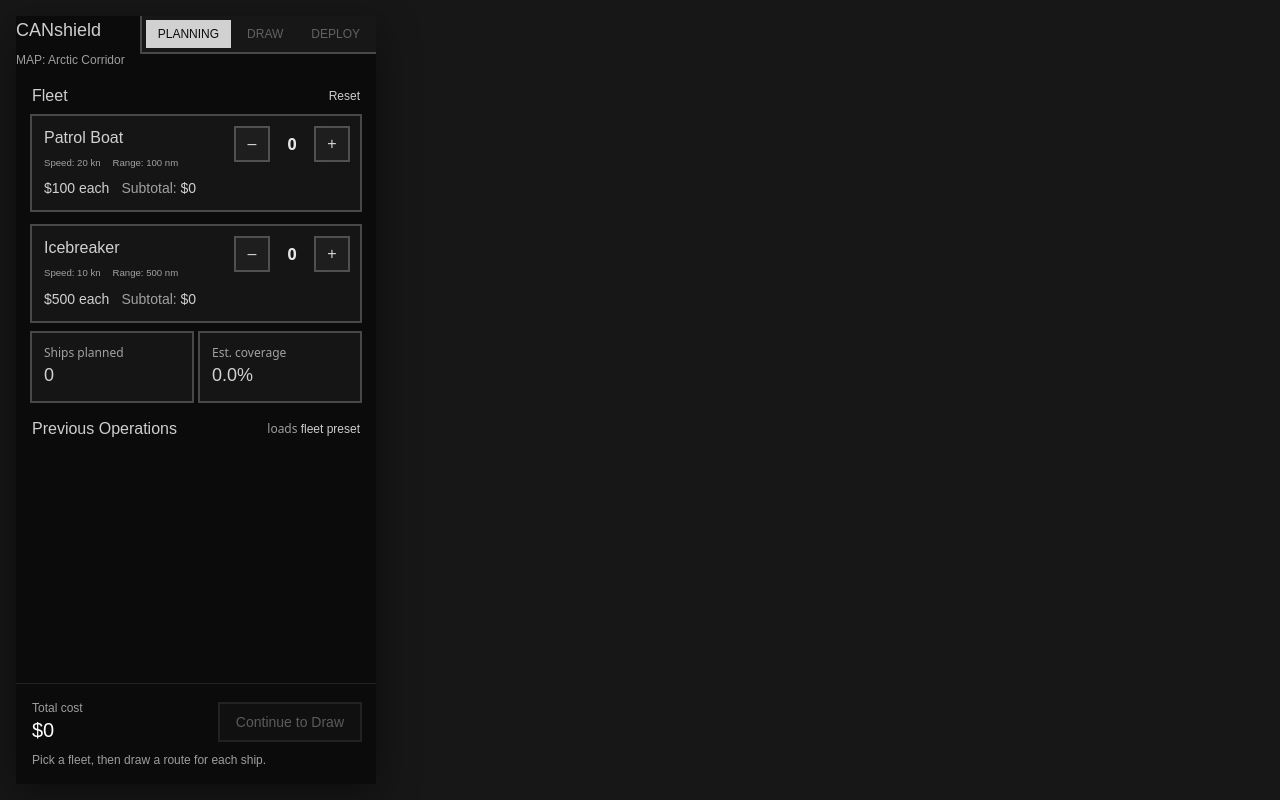
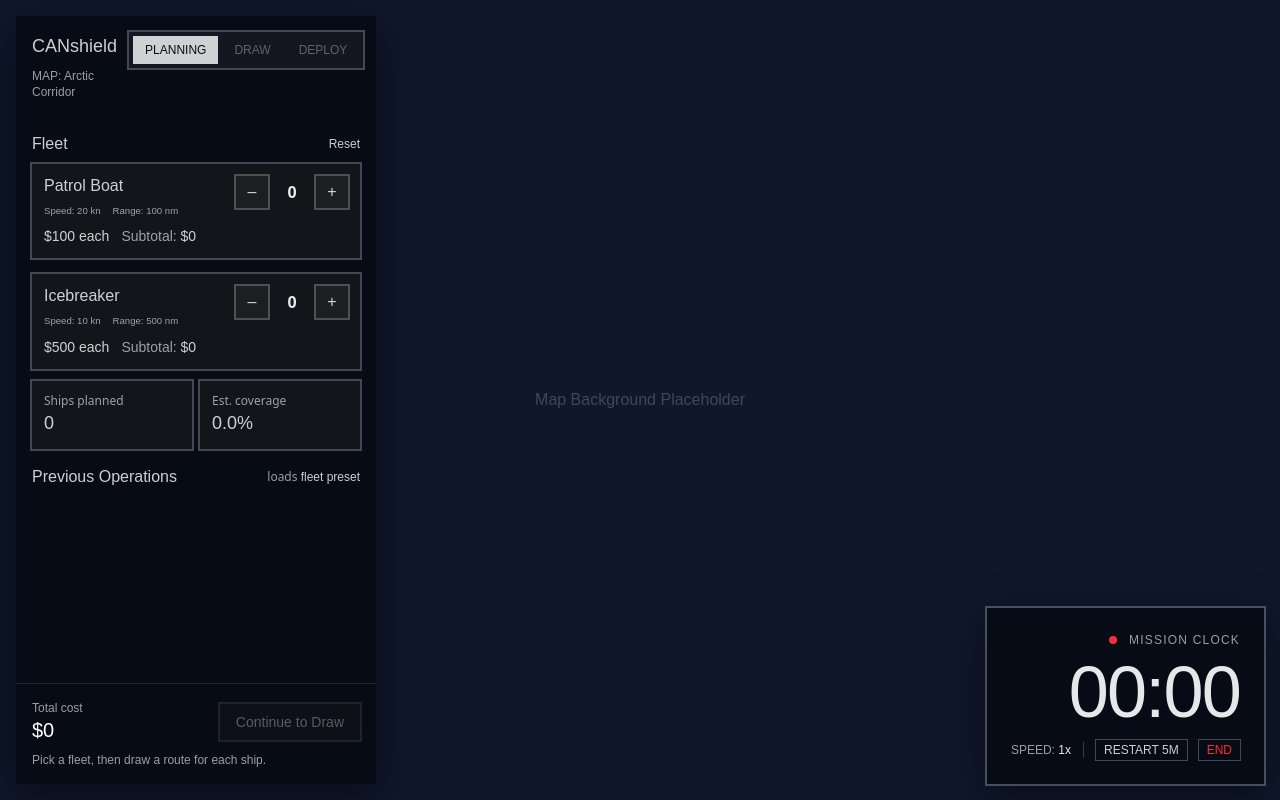
Before and after one commit to Sam-Drake-2007/CANshield, a React (Vite) app: page /sidetest in a window 1280 px wide. Built offline with nearby package versions, Linux system fonts and the light colour scheme; a web font is replaced by a local one.

Commit message:
moved some files around, added timer, everything is formated

```diff
--- a/src/main.jsx
+++ b/src/main.jsx
@@ -9,7 +9,7 @@ import Results from './pages/results/ResultsPage.jsx'
 import Help from './pages/help/HelpPage.jsx'
 import favicon from './assets/images/favicon.png'
 
-import SidebarTest from './sidebartest.jsx'
+import SidebarTest from './pages/map/sidebartest.jsx'
 
 const link = document.querySelector("link[rel~='icon']");
 if (link) {
--- a/src/ArcticSidebar.jsx
+++ b/src/pages/map/ArcticSidebar.jsx
@@ -86,7 +86,6 @@ export function ArcticSidebar({
   };
 
   const applyOperationPreset = (op) => {
-    // This loads a *fleet preset* (route preset later if you want)
     setStage("PLANNING");
     setSelectedPresetId(op.id);
 
@@ -110,7 +109,9 @@ export function ArcticSidebar({
 return (
   <div className="absolute left-4 top-4 bottom-4 z-[1000] w-[360px] max-w-[92vw]">
     <div className="h-full bg-black/50 backdrop-blur-xl shadow-[0_12px_40px_rgba(0,0,0,0.45)] overflow-hidden flex flex-col">
-        <div className="flex items-start justify-between gap-3">
+
+      <div className="flex items-start justify-between gap-3 p-4">
+
         <div>
           <div className="text-white/80 font-arame text-lg leading-wide">CANshield</div>
           <div className="mt-2 text-white/60 font-arame text-xs">
@@ -119,7 +120,8 @@ export function ArcticSidebar({
         </div>
 
         <div className="flex items-center gap-1">
-            <div className="flex items-center gap-1 ring-2 ring-white/25 bg-white/5 p-1">                <button
+          <div className="flex items-center gap-1 ring-2 ring-white/25 bg-white/5 p-1">
+            <button
               type="button"
               onClick={() => setStage("PLANNING")}
                   className={`px-3 py-1.5 text-xs font-arame  transition ${
@@ -169,12 +171,12 @@ export function ArcticSidebar({
             <div className="space-y-3">
               <div className="flex items-center justify-between">
                 <div className="text-white/80 font-arame">Draw routes</div>
-                <div className="text-xs text-white/60">
+                <div className="text-xs font-arame text-white/60">
                   {allShipsRouted ? "All routed ✓" : "All ships must be routed"}
                 </div>
               </div>
 
-              <div className="text-xs text-white/60 font-arame leading-wide">
+              <div className="text-xs font-arame text-white/60 leading-wide">
                 Select a ship, then click on the map to add points. Land clicks are ignored.
               </div>
 
@@ -223,8 +225,8 @@ export function ArcticSidebar({
                   type="button"
                   onClick={onUndoRoute}
                   disabled={!activeShip || activeRoutePoints === 0}
-                  className=" ring-2 ring-white/25 duration-500 bg-b1/60 px-3 py-2 text-xs font-arame text-white/80
-                   hover:bg-r2/25 hover:ring-r hover:cursor-pointer hover:duration-500 hover:text-r disabled:opacity-40"
+                className="ring-2 ring-white/25 duration-500 bg-b1/60 px-3 py-2 text-xs font-arame text-white/80 disabled:opacity-40
+      enabled:hover:bg-r2/25 enabled:hover:ring-r enabled:hover:cursor-pointer enabled:hover:duration-500 enabled:hover:text-r"
                 >
                   Undo
                 </button>
@@ -232,8 +234,8 @@ export function ArcticSidebar({
                   type="button"
                   onClick={onClearRoute}
                   disabled={!activeShip || activeRoutePoints === 0}
-                  className="ring-2 ring-white/25 duration-500 bg-b1/60 px-3 py-2 text-xs font-arame text-white/80
-                   hover:bg-r2/25 hover:ring-r hover:cursor-pointer hover:duration-500 hover:text-r disabled:opacity-40"
+                  className="ring-2 ring-white/25 duration-500 bg-b1/60 px-3 py-2 text-xs font-arame text-white/80 disabled:opacity-40
+      enabled:hover:bg-r2/25 enabled:hover:ring-r enabled:hover:cursor-pointer enabled:hover:duration-500 enabled:hover:text-r"
                 >
                   Clear
                 </button>
--- /dev/null
+++ b/src/pages/map/sidebartest.jsx
@@ -0,0 +1,112 @@
+import { useState, useEffect, useMemo } from "react";
+import { SimulationTimer } from "./timer.jsx";
+import { ArcticSidebar } from "./ArcticSidebar.jsx";
+
+const MOCK_BOATS = [
+  { id: "boat_1", name: "Patrol Boat", cost: 100, rangeNm: 100, topSpeedKnots: 20 },
+  { id: "boat_2", name: "Icebreaker", cost: 500, rangeNm: 500, topSpeedKnots: 10 },
+];
+
+export default function SidebarTest() {
+  // ==============================
+  // 1. TIMER STATE & LOGIC
+  // ==============================
+  const [running, setRunning] = useState(false);
+  const [time, setTime] = useState(0); // Starting at 0 for a fresh simulation
+
+  useEffect(() => {
+    let interval;
+    if (running) {
+      interval = setInterval(() => setTime((t) => t + 1), 1000);
+    }
+    return () => clearInterval(interval);
+  }, [running]);
+
+
+  // ==============================
+  // 2. SIDEBAR STATE & LOGIC
+  // ==============================
+  const [stage, setStage] = useState("PLANNING");
+  const [qty, setQty] = useState({});
+  const [activeShipId, setActiveShipId] = useState(null);
+
+  // Generate ships based on quantity selected
+  const ships = useMemo(() => {
+    return MOCK_BOATS.flatMap(b =>
+      Array(qty[b.id] || 0).fill(null).map((_, i) => ({
+        id: `${b.id}_${i}`,
+        name: b.name,
+        boatId: b.id,
+        speedKnots: b.topSpeedKnots,
+        // Mock route: We give them 2 points so they are valid for "DEPLOY" immediately
+        route: [{x: 0, y: 0}, {x: 1, y: 1}],
+      }))
+    );
+  }, [qty]);
+
+  // Allow Draw/Deploy logic
+  const canDeploy = ships.length > 0;
+
+  // Handler for the "Start" button inside the sidebar
+  const handleStartSimulation = () => {
+    setRunning(true);
+    // Optional: You usually hide the sidebar or change views here
+    console.log("Simulation started!");
+  };
+
+
+  // ==============================
+  // 3. RENDER
+  // ==============================
+  return (
+    <div className="relative w-full h-screen bg-slate-900 overflow-hidden">
+
+      {/* Background / Map Placeholder */}
+      <div className="absolute inset-0 flex items-center justify-center z-0">
+        <h1 className="text-white font-arame opacity-20">Map Background Placeholder</h1>
+      </div>
+
+      {/* Sidebar Component */}
+      <ArcticSidebar
+        boats={MOCK_BOATS}
+        previousOperations={[]}
+        ships={ships}
+
+        stage={stage}
+        setStage={setStage}
+        qtyByBoatId={qty}
+        setQtyByBoatId={setQty}
+
+        costColor={() => "text-white"}
+        fmtMoney={(n) => `$${n}`}
+
+        // Multi-ship drawing props
+        activeShipId={activeShipId}
+        setActiveShipId={setActiveShipId}
+        activeRoutePoints={0}
+
+        // Navigation & State Guards
+        canGoToDraw={ships.length > 0}
+        canDeploy={canDeploy}
+
+        // Actions
+        onGoToDraw={() => setStage("DRAW")}
+        onGoToDeploy={() => setStage("DEPLOY")}
+        onUndoRoute={() => console.log("Undo clicked")}
+        onClearRoute={() => console.log("Clear clicked")}
+        onStartSimulation={handleStartSimulation}
+        onClose={() => {}}
+      />
+
+      {/* Timer Component (Fixed position handled inside the component or via absolute here) */}
+      <SimulationTimer
+        seconds={time}
+        isRunning={running}
+        // Allow pausing from the timer itself
+        onTogglePlay={() => setRunning(!running)}
+        onEnd={() => setRunning(false)}
+      />
+
+    </div>
+  );
+}
--- /dev/null
+++ b/src/pages/map/timer.jsx
@@ -0,0 +1,119 @@
+import { useState, useEffect, useMemo, useCallback } from "react";
+
+export function SimulationTimer({
+  seconds = 60, // Initial duration on first load
+  speed = 1,
+  isRunning = false,
+  onEnd
+}) {
+  const [timeLeft, setTimeLeft] = useState(seconds);
+  const [active, setActive] = useState(isRunning);
+
+  // Constant for the restart duration (5 minutes)
+  const RESTART_DURATION = 300;
+
+  // Countdown Logic
+  useEffect(() => {
+    let interval = null;
+
+    if (active && timeLeft > 0) {
+      interval = setInterval(() => {
+        setTimeLeft((prev) => {
+          // Check if we are about to hit zero
+          if (prev <= 1) {
+            clearInterval(interval);
+            setActive(false);
+            if (onEnd) onEnd();
+            return 0;
+          }
+          return prev - 1;
+        });
+      }, 1000 / speed);
+    } else if (timeLeft <= 0) {
+      // Safety check to ensure we stop if we hit 0 externally
+      setActive(false);
+    }
+
+    return () => clearInterval(interval);
+  }, [active, timeLeft, speed, onEnd]);
+
+  // Handlers
+  const handleToggle = () => {
+    if (timeLeft <= 0) {
+      // If time is up, reset to 5 minutes and start
+      setTimeLeft(RESTART_DURATION);
+      setActive(true);
+    } else {
+      // Otherwise just toggle pause/play
+      setActive(!active);
+    }
+  };
+
+  const handleEnd = useCallback(() => {
+    setActive(false);
+    setTimeLeft(0);
+    if (onEnd) onEnd();
+  }, [onEnd]);
+
+  // Formatting
+  const timeString = useMemo(() => {
+    const h = Math.floor(timeLeft / 3600);
+    const m = Math.floor((timeLeft % 3600) / 60);
+    const s = Math.floor(timeLeft % 60);
+    return `${h > 0 ? h + ':' : ''}${m.toString().padStart(2, "0")}:${s.toString().padStart(2, "0")}`;
+  }, [timeLeft]);
+
+  // Determine button label
+  const getButtonLabel = () => {
+    if (active) return "Pause";
+    if (timeLeft <= 0) return "Restart 5m";
+    return "Resume";
+  };
+
+  return (
+    <div className="fixed right-4 bottom-4 z-[1000]">
+      <div className="bg-black/50 backdrop-blur-xl shadow-[0_12px_40px_rgba(0,0,0,0.45)] ring-2 ring-white/25 p-6 flex flex-col items-end gap-1">
+
+        {/* Status Light & Title */}
+        <div className="flex items-center gap-3">
+            <div className={`w-2 h-2 rounded-full ${active ? 'bg-green-500 animate-pulse' : 'bg-red-500'}`} />
+            <div className="text-xs text-white/60 font-arame uppercase tracking-widest">
+            Mission Clock
+            </div>
+        </div>
+
+        {/* Time Display */}
+        <div className="font-arame text-7xl text-white/90 tabular-nums leading-none tracking-tight my-1">
+          {timeString}
+        </div>
+
+        {/* Footer */}
+        <div className="flex items-center gap-3 mt-1">
+          <div className="text-xs font-arame text-white/60">
+            SPEED: <span className="text-white/90">{speed}x</span>
+          </div>
+
+          <div className="h-4 w-[1px] bg-white/20" />
+
+          <button
+            type="button"
+            onClick={handleToggle}
+            className="text-xs font-arame text-white/80 uppercase px-2 py-0.5 ring-1 ring-white/25 transition
+              hover:bg-blue-500/60 hover:ring-blue-500 hover:text-blue-100"
+          >
+            {getButtonLabel()}
+          </button>
+
+          <button
+            type="button"
+            onClick={handleEnd}
+            className="text-xs font-arame text-red-500 uppercase px-2 py-0.5 ring-1 ring-white/25 transition
+              hover:bg-red-500/25 hover:ring-red-500 hover:cursor-pointer hover:text-red-400"
+          >
+            End
+          </button>
+        </div>
+      </div>
+    </div>
+  );
+}
--- a/src/sidebartest.jsx
+++ /dev/null
@@ -1,63 +0,0 @@
-import { useState, useMemo } from "react";
-// MAKE SURE THIS PATH IS CORRECT:
-import { ArcticSidebar } from "./ArcticSidebar";
-
-const MOCK_BOATS = [
-  { id: "boat_1", name: "Patrol Boat", cost: 100, rangeNm: 100, topSpeedKnots: 20 },
-  { id: "boat_2", name: "Icebreaker", cost: 500, rangeNm: 500, topSpeedKnots: 10 },
-];
-
-export default function SidebarTest() {
-  const [stage, setStage] = useState("PLANNING");
-  const [qty, setQty] = useState({});
-
-  // Logic to generate ships with PRE-FILLED routes
-  const ships = useMemo(() => {
-    return MOCK_BOATS.flatMap(b =>
-      Array(qty[b.id] || 0).fill(null).map((_, i) => ({
-        id: `${b.id}_${i}`,
-        name: b.name,
-        boatId: b.id,
-        speedKnots: b.topSpeedKnots,
-        // We fake a route so the sidebar thinks we drew it
-        route: [{x: 0, y: 0}, {x: 1, y: 1}],
-      }))
-    );
-  }, [qty]);
-
-  // We allow deploy if there is at least 1 ship
-  const canDeploy = ships.length > 0;
-
-  return (
-    <div className="w-full h-screen bg-neutral-900">
-      <ArcticSidebar
-        boats={MOCK_BOATS}
-        previousOperations={[]}
-        ships={ships}
-
-        stage={stage}
-        setStage={setStage}
-        qtyByBoatId={qty}
-        setQtyByBoatId={setQty}
-
-        costColor={() => "text-white"}
-        fmtMoney={(n) => `$${n}`}
-
-        activeShipId={null}
-        activeRoutePoints={0}
-
-        // Force these to true so you can click the buttons
-        canGoToDraw={ships.length > 0}
-        canDeploy={canDeploy}
-
-        onGoToDraw={() => setStage("DRAW")}
-        onGoToDeploy={() => setStage("DEPLOY")}
-
-        onUndoRoute={() => {}}
-        onClearRoute={() => {}}
-        onStartSimulation={() => alert("Simulation Started!")}
-        onClose={() => {}}
-      />
-    </div>
-  );
-}
```
Lines whose indentation alone changed are shown as unchanged.
